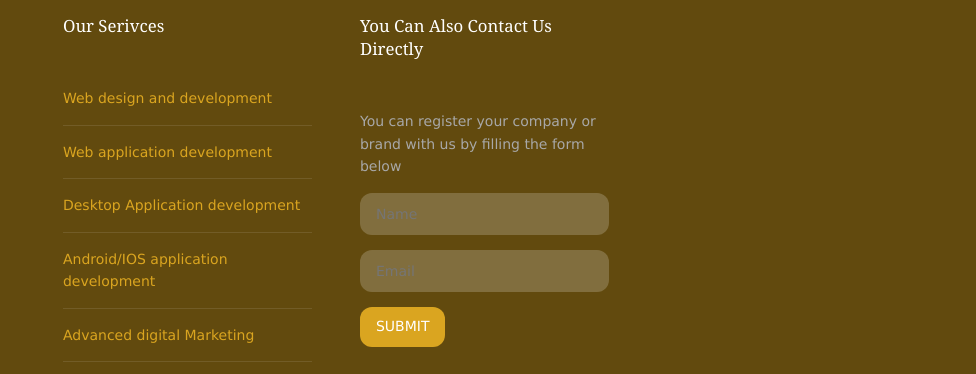
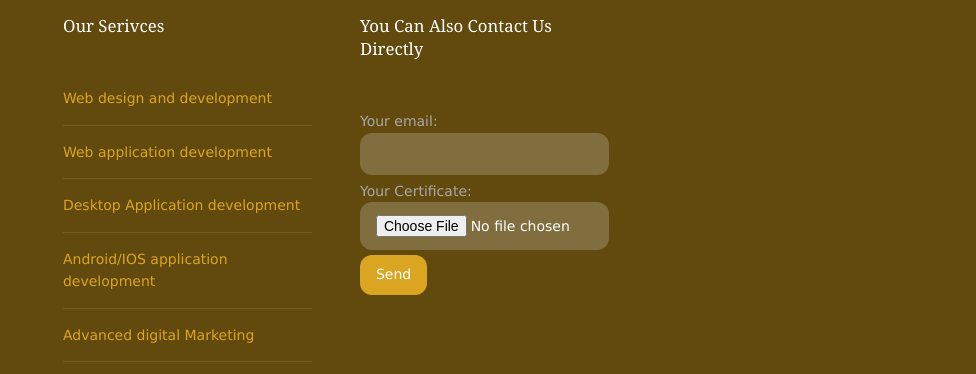
Before and after one commit to emxelux/emxelux, a plain HTML site: page index.html in a window 1280 px wide. Shown: the part 2472-2846 px from the top of the page, 304-1280 px from the left. Drawn offline with Linux system fonts and the light colour scheme; files whose address does not match are found by name.

Commit message:
Update index.html

```diff
--- a/index.html
+++ b/index.html
@@ -225,15 +225,21 @@
         </div>
         <div class="one_quarter">
           <h5 class="heading">You can also contact us directly</h5></YYh6>
-          <p class="nospace btmspace-15">You can register your company or brand with us by filling the form below</p>
-          <form action="#" method="post">
-            <fieldset>
-              <legend>Newsletter:</legend>
-              <input class="btmspace-15" type="text" value="" placeholder="Name">
-              <input class="btmspace-15" type="text" value="" placeholder="Email">
-              <button class="btn" type="submit" value="submit">Submit</button>
-            </fieldset>
-          </form>
+          <form
+  action="https://formspree.io/f/mpwavzlw"
+  method="POST"
+  enctype="multipart/form-data"
+>
+  <label>
+    Your email:
+    <input type="email" name="email">
+  </label>
+  <label>
+    Your Certificate:
+    <input type="file" name="upload">
+  </label>
+  <button type="submit">Send</button>
+</form>
         </div>
         <div class="one_quarter">
         </div>
```
